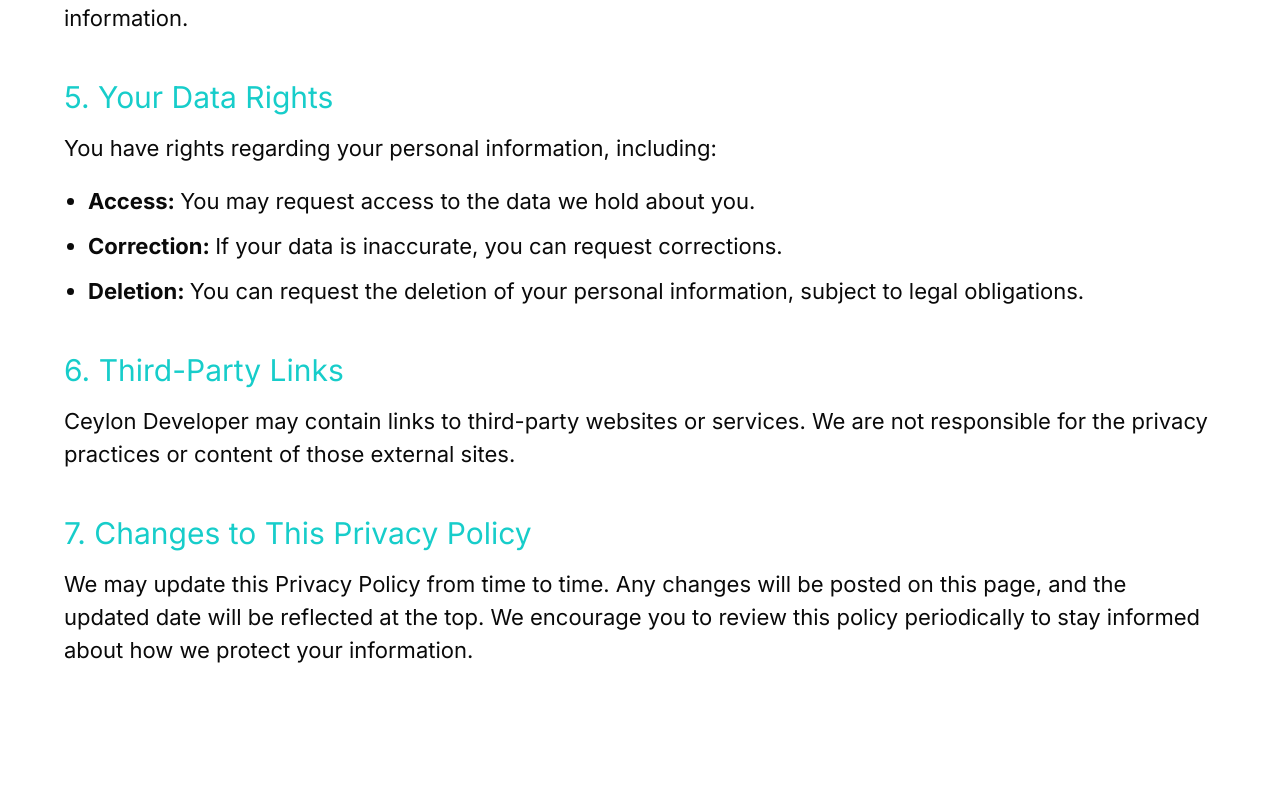
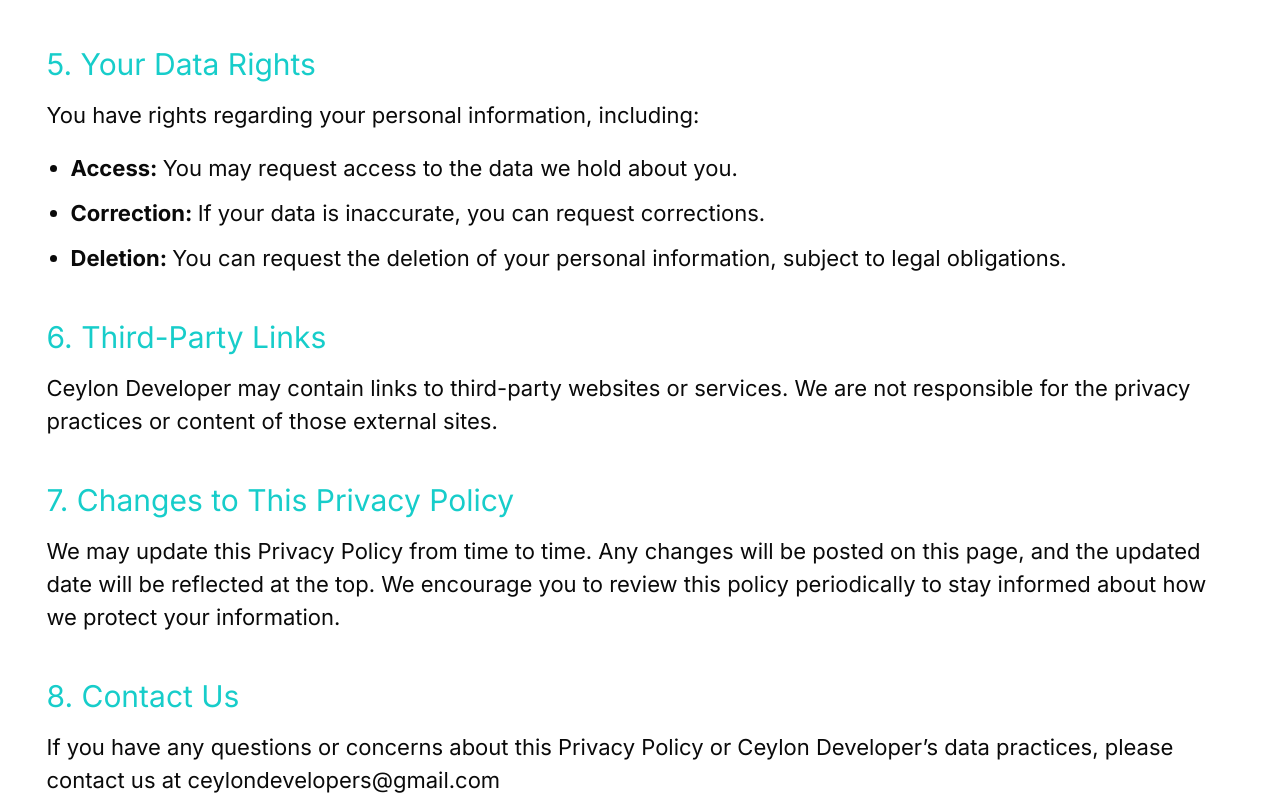
Before and after one commit to Roshen-Perera/ceylon-developers-portfolio, a Next.js app: page /privacy in a window 1280 px wide. Shown: the part 1892-2689 px from the top of the page. Before the commit the page ends 2559 px from the top, so only its background shows below. Built offline with nearby package versions, Linux system fonts and the light colour scheme.

Commit message:
Add "Contact Us" section to privacy policy for user inquiries

```diff
--- a/app/privacy/page.tsx
+++ b/app/privacy/page.tsx
@@ -19,7 +19,7 @@ const Page = () => {
           </p>
         </div>
       </div>
-      <div className="mt-20 max-w-6xl">
+      <div className="mt-20 max-w-[1187px]">
         <p className="text-[22px] ">
           Ceylon Developer is committed to protecting your privacy. This Privacy
           Policy explains how we collect, use, and protect your personal
@@ -148,6 +148,14 @@ const Page = () => {
             stay informed about how we protect your information.
           </p>
         </div>
+        <div className="mt-10">
+          <h5 className="text-[30px] text-[#17CDCA]">8. Contact Us</h5>
+          <p className="text-[22px] mt-3">
+            If you have any questions or concerns about this Privacy Policy or
+            Ceylon Developer’s data practices, please contact us at
+            ceylondevelopers@gmail.com
+          </p>
+        </div>
       </div>
     </div>
   );
```
